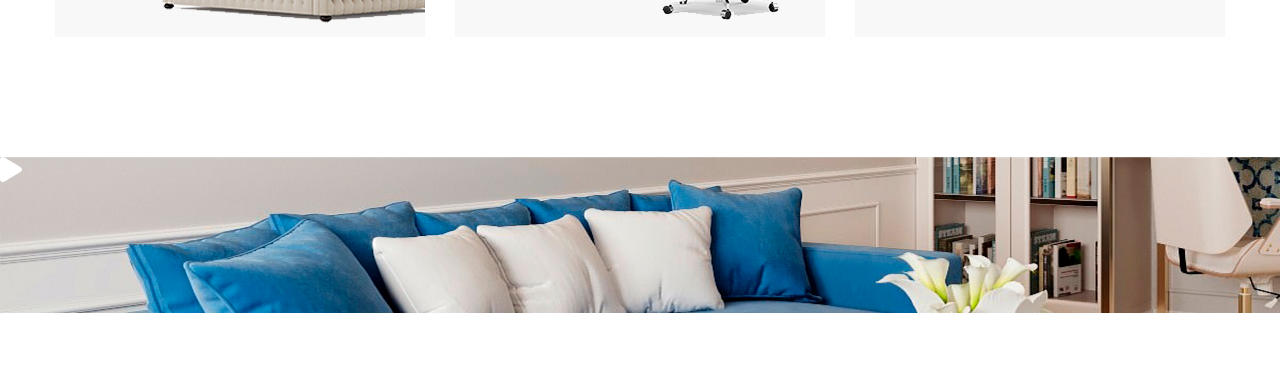
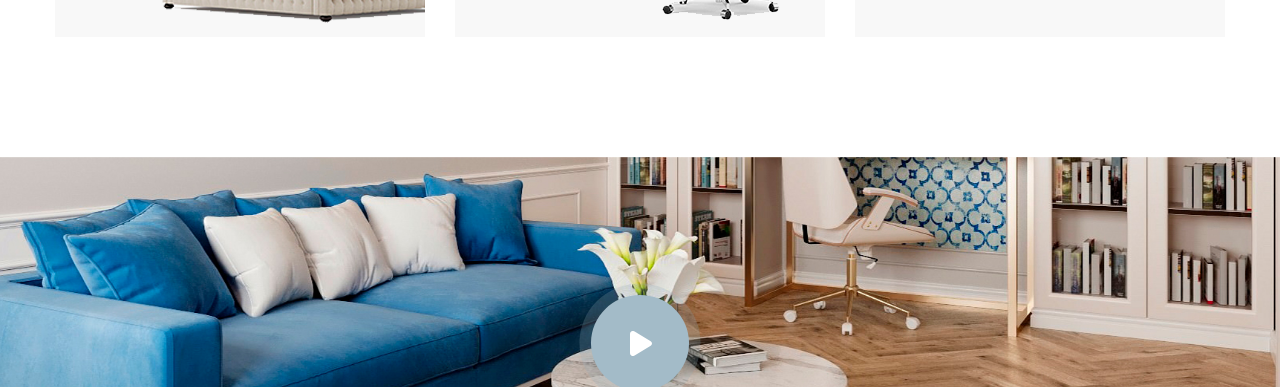
Before and after one commit to Shestakovandrij/glee, a website: page app/index.html in a window 1280 px wide. Shown: the part 3616-4003 px from the top of the page. Drawn offline with nearby package versions, Linux system fonts and the light colour scheme; files that its build step writes are made by us from their sources; files whose address does not match are found by name.

Commit message:
block video

```diff
--- a/app/index.html
+++ b/app/index.html
@@ -430,7 +430,7 @@
     <div class="video" style="background-image: url('images/bg-video.jpg');">
       <a  class="video__link" href="#">
         <svg class="video__item">
-          <use xlink:href="#video__play"></use>
+          <use xlink:href="#video-play"></use>
         </svg>
       </a>
     </div>
@@ -618,7 +618,7 @@
   </svg>
 
   <svg display="none">
-    <symbol id="video__play" viewBox="0 0 22 25" width="22" height="25">
+    <symbol id="video-play" viewBox="0 0 22 25" width="22" height="25">
       <path fill="#fff"
         d="M970.684,3900.74l-16.044,9.8a3.228,3.228,0,0,1-3.062.14,2.685,2.685,0,0,1-1.579-2.39V3888.7a2.685,2.685,0,0,1,1.579-2.39,3.258,3.258,0,0,1,3.062.15l16.044,9.79A2.666,2.666,0,0,1,972,3898.5,2.638,2.638,0,0,1,970.684,3900.74Z"
         transform="translate(-950 -3886)" />
--- a/app/scss/_global.scss
+++ b/app/scss/_global.scss
@@ -34,6 +34,7 @@ a {
   max-width: 1200px;
   margin: 0 auto;
   padding: 0 15px;
+
   &--lg {
     max-width: 1800px;
   }
--- a/app/scss/components/_footer.scss
+++ b/app/scss/components/_footer.scss
@@ -71,10 +71,27 @@
   &__btn {
     border: none;
     background-color: $accent-color;
+
     color: #fff;
     font-size: 14px;
+
     padding: 10px 18px 10px 16px;
     margin-left: -4px;
+
+    cursor: pointer;
+    &:hover {
+      animation: pulse 1s infinite;
+
+      @keyframes pulse {
+        0% {
+          box-shadow: 0 0 0 0px rgba(163, 187, 200, 0.514);
+        }
+
+        10% {
+          box-shadow: 0 0 0 5px rgba(4, 20, 20, 0.041);
+        }
+      }
+    }
   }
   &__bottom {
     display: flex;
--- a/app/scss/pages/home/_main-video.scss
+++ b/app/scss/pages/home/_main-video.scss
@@ -1,6 +1,38 @@
 .video {
+  min-height: 46.5vh;
+
   background-repeat: no-repeat;
   background-size: cover;
   background-position: center center;
 
+  display: flex;
+  justify-content: center;
+  align-items: center;
+
+  &__link {
+    background-color: $accent-color;
+    border-radius: 50%;
+
+    padding: 30px 37px;
+
+    animation: pulse 1.5s infinite;
+  }
+
+  @keyframes pulse {
+    0% {
+      box-shadow: 0 0 0 0px rgba(163, 187, 200, 0.514);
+    }
+
+    100% {
+      box-shadow: 0 0 0 20px rgba(4, 20, 20, 0.041);
+    }
+  }
+
+  &__item {
+    width: 22px;
+    height: 25px;
+
+    margin-left: 2px;
+    margin-top: 6px;
+  }
 }
--- a/app/scss/style.scss
+++ b/app/scss/style.scss
@@ -12,3 +12,4 @@
 @import "pages/home/main-product";
 @import "pages/home/main-accessories";
 @import "pages/home/main-new-product";
+@import "pages/home/main-video";
```
Also changed, not shown: app/scss/pages/home/_main-slider.scss (+21 -2 lines).
